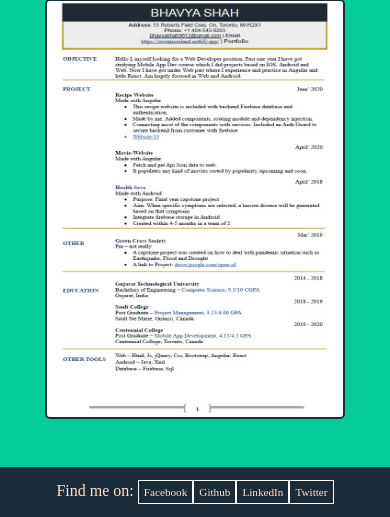
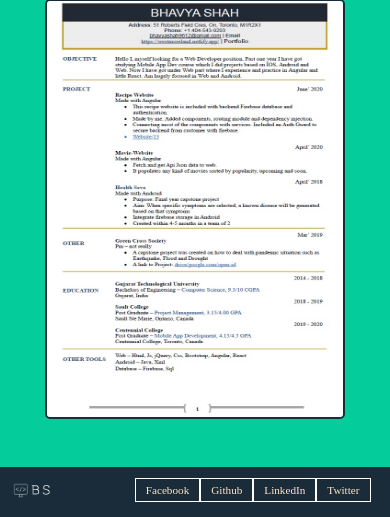
Before and after one commit to 13bhavya/duplicate-safe, a PHP site: page /index.html in a window 390 px wide. Shown: the part 4222-4739 px from the top of the page. Run offline with PHP 8.4, Linux system fonts and the light colour scheme; some libraries are stand-ins or nearby versions; some web fonts are replaced.

Commit message:
logo added footer resolved

```diff
--- a/index.html
+++ b/index.html
@@ -207,8 +207,10 @@
 
         <div class="contact-social">
             <section class="container">
+                <div class="logo">
+                    <img class="logo-fade" src="/images/my-log-white.png" alt="">
+                </div>
                 <ul class="social-links">
-                    <li class="mr-1">Find me on: </li>
                     <li class="social-link"><a class="a-style" target="_blank"
                             href="https://www.facebook.com/bhavya.shah.526/">Facebook</a></li>
                     <li class="social-link"><a class="a-style" target="_blank"
--- a/index.js
+++ b/index.js
@@ -34,18 +34,18 @@ const sectionObserver = new IntersectionObserver(function (
         console.log(entry)
         if (!entry.isIntersecting) {
             navbar.classList.add("bg-dark")
-            navbar.classList.add("nav-inverted")
             navbar.classList.remove("navbar")
             for (var i = 0; i < navItem.length; i++) {
                 navItem[i].classList.add("nav-link-scrolled")
+                navItem[i].classList.add("nav-inverted")
                 navItem[i].classList.remove("nav-color")
             }
         } else {
             navbar.classList.add("navbar")
             navbar.classList.remove("bg-dark")
-            navbar.classList.remove("nav-inverted")
             for (var i = 0; i < navItem.length; i++) {
                 navItem[i].classList.add("nav-color")
+                navItem[i].classList.remove("nav-inverted")
                 navItem[i].classList.remove("nav-link-scrolled")
             }
 
--- a/style.css
+++ b/style.css
@@ -120,7 +120,7 @@ a {
 }
 
 .nav-inverted {
-    color: var(--secondary-color);
+    color: burlywood;
 }
 
 .nav-link:hover {
@@ -407,15 +407,27 @@ h4 {
     height: 50px;
     color: bisque;
     text-align: center;
+    left: 0;
+    right: 0;
     background: var(--primary-color);
+    z-index: 100;
+}
+
+.logo-fade {
+    position: absolute;
+    top: 20%;
+    transform: translate(-13%);
+    left: 5%;
+    width: 5%;
+    height: auto;
 }
 
 .social-links {
+    position: absolute;
     font-family: Lekton;
     list-style: none;
-    justify-content: center;
     margin: 10px auto;
-    width: 100%;
+    right: 5%;
 }
 
 .social-link .a-style {
@@ -423,6 +435,8 @@ h4 {
     background: transparent;
     height: 100%;
     padding: 5px;
+    padding-left: 10px;
+    padding-right: 10px;
     font-size: 1.2rem;
     text-decoration: none;
     animation: fade-Out 0.3s alternate;
@@ -498,6 +512,15 @@ ul {
 @media only screen and (min-width: 768px) and (max-width: 979px) {
     .content {
         margin-top: 3rem;
+    }
+
+    .logo-fade {
+        position: absolute;
+        top: 25%;
+        transform: translate(-10%);
+        left: 5%;
+        width: 7%;
+        height: auto;
     }
 }
 
@@ -579,11 +602,11 @@ ul {
     }
 
     .social-links {
+        position: absolute;
         font-family: Lekton;
         list-style: none;
-        justify-content: center;
-        margin: 12px auto;
-        width: 100%;
+        margin: 10px auto;
+        right: 5%;
     }
 
     .social-link .a-style {
@@ -636,4 +659,13 @@ ul {
         cursor: pointer;
     }
 
+    .logo-fade {
+        position: absolute;
+        top: 30%;
+        transform: translate(-20%);
+        left: 5%;
+        width: 10%;
+        height: auto;
+    }
+
 }
```
Also changed, not shown: images/my-log-white.png (added), images/my-log.png (added).
